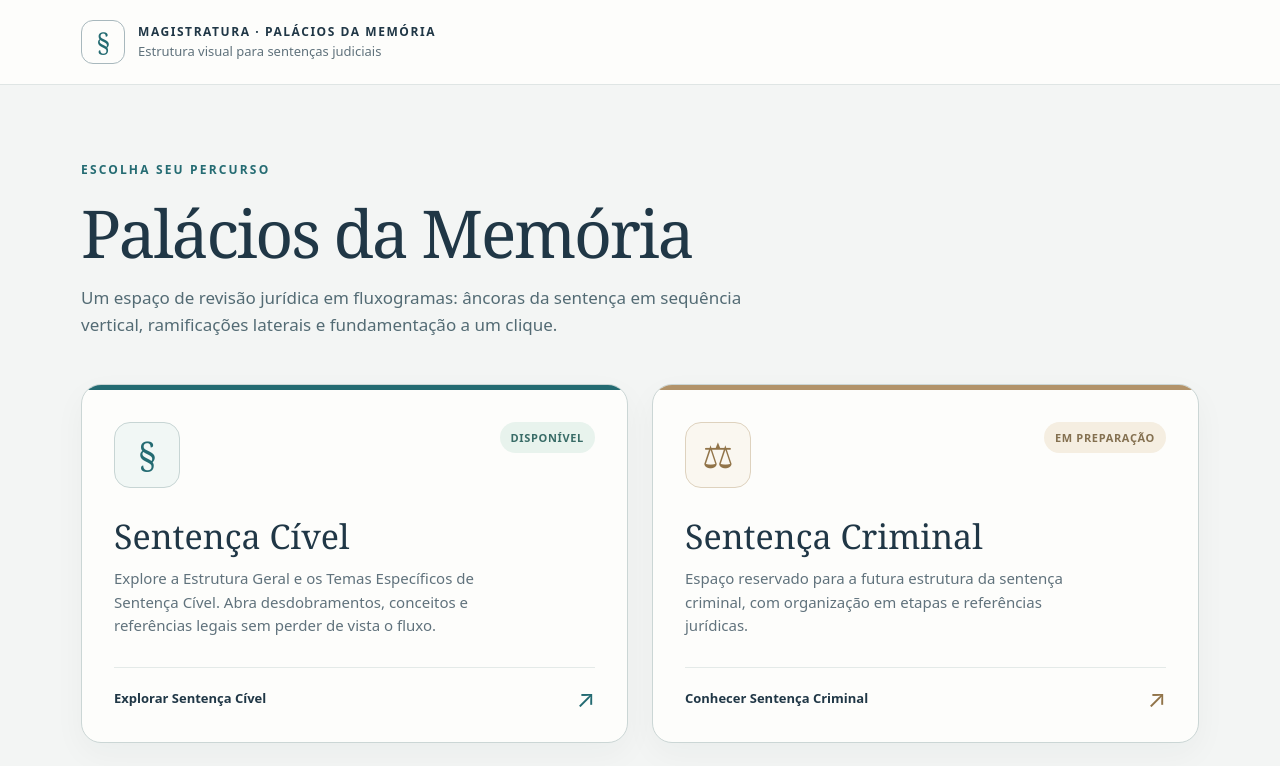
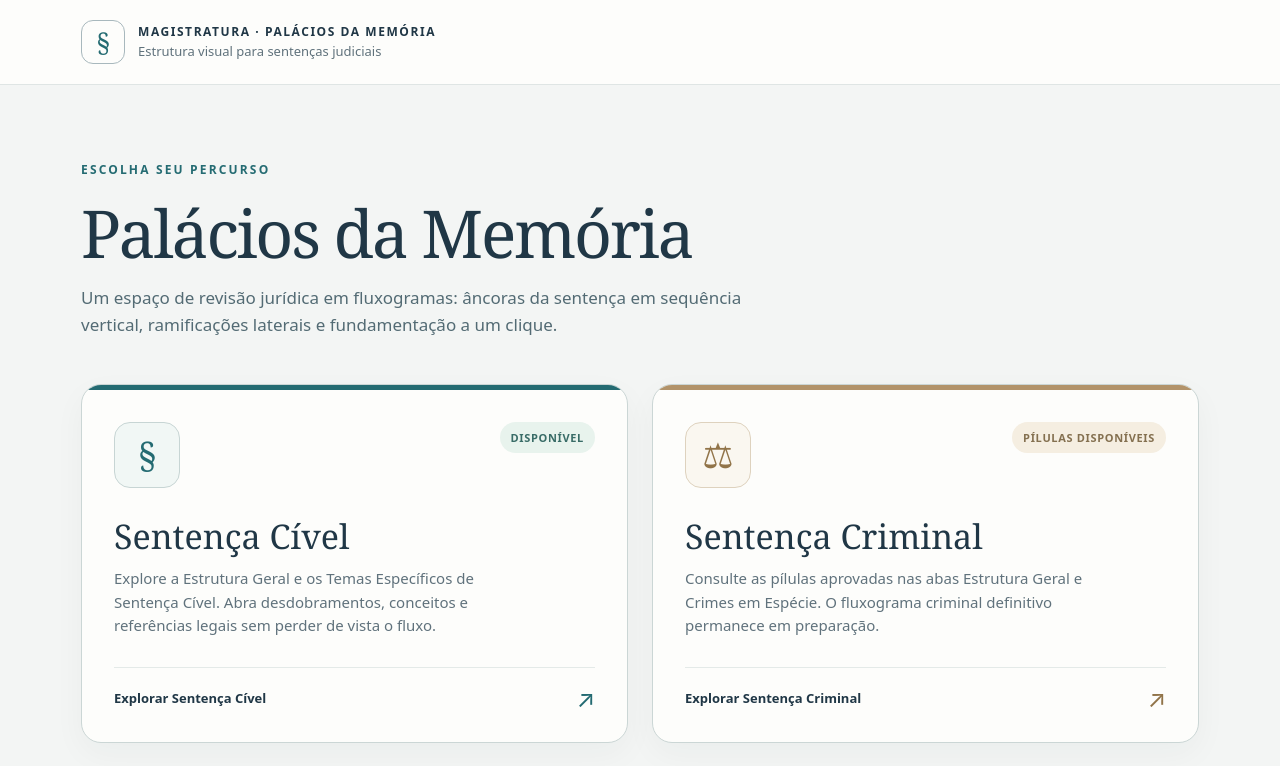
Before and after one commit to kiraly-cmd/palacio-site, a plain HTML site: page index.html in a window 1280 px wide. Shown: the top 766 px of the page. Drawn offline with Linux system fonts and the light colour scheme.

Commit message:
chore(home): sinaliza pílulas disponíveis no Palácio Criminal

```diff
--- a/index.html
+++ b/index.html
@@ -55,11 +55,11 @@ footer{padding:25px 26px;text-align:center;color:#7b8a8f;font-size:12px}
 <p>Explore a Estrutura Geral e os Temas Específicos de Sentença Cível. Abra desdobramentos, conceitos e referências legais sem perder de vista o fluxo.</p>
 <div class="card-bottom"><b>Explorar Sentença Cível</b><span class="arrow" aria-hidden="true">↗</span></div>
 </div></a>
-<a class="card criminal" href="criminal/" aria-label="Conhecer Sentença Criminal, em preparação"><div class="card-inner">
-<div class="card-top"><div class="symbol" aria-hidden="true">⚖</div><span class="status future">Em preparação</span></div>
+<a class="card criminal" href="criminal/" aria-label="Abrir Sentença Criminal e suas pílulas de revisão"><div class="card-inner">
+<div class="card-top"><div class="symbol" aria-hidden="true">⚖</div><span class="status future">Pílulas disponíveis</span></div>
 <h2>Sentença Criminal</h2>
-<p>Espaço reservado para a futura estrutura da sentença criminal, com organização em etapas e referências jurídicas.</p>
-<div class="card-bottom"><b>Conhecer Sentença Criminal</b><span class="arrow" aria-hidden="true">↗</span></div>
+<p>Consulte as pílulas aprovadas nas abas Estrutura Geral e Crimes em Espécie. O fluxograma criminal definitivo permanece em preparação.</p>
+<div class="card-bottom"><b>Explorar Sentença Criminal</b><span class="arrow" aria-hidden="true">↗</span></div>
 </div></a>
 </section>
 <a class="shortcut" href="normas/" aria-label="Consultar legislação prioritária pendente por disciplina"><div><div class="eyebrow">Acompanhamento de estudos</div><div class="shortcut-label">Legislação pendente</div><div class="shortcut-caption">Consulte normas por disciplina, metas restantes e o último fechamento oficial.</div></div><div><span class="shortcut-badge">Aba provisória</span><span class="arrow" aria-hidden="true" style="margin-left:10px">↗</span></div></a>
```
